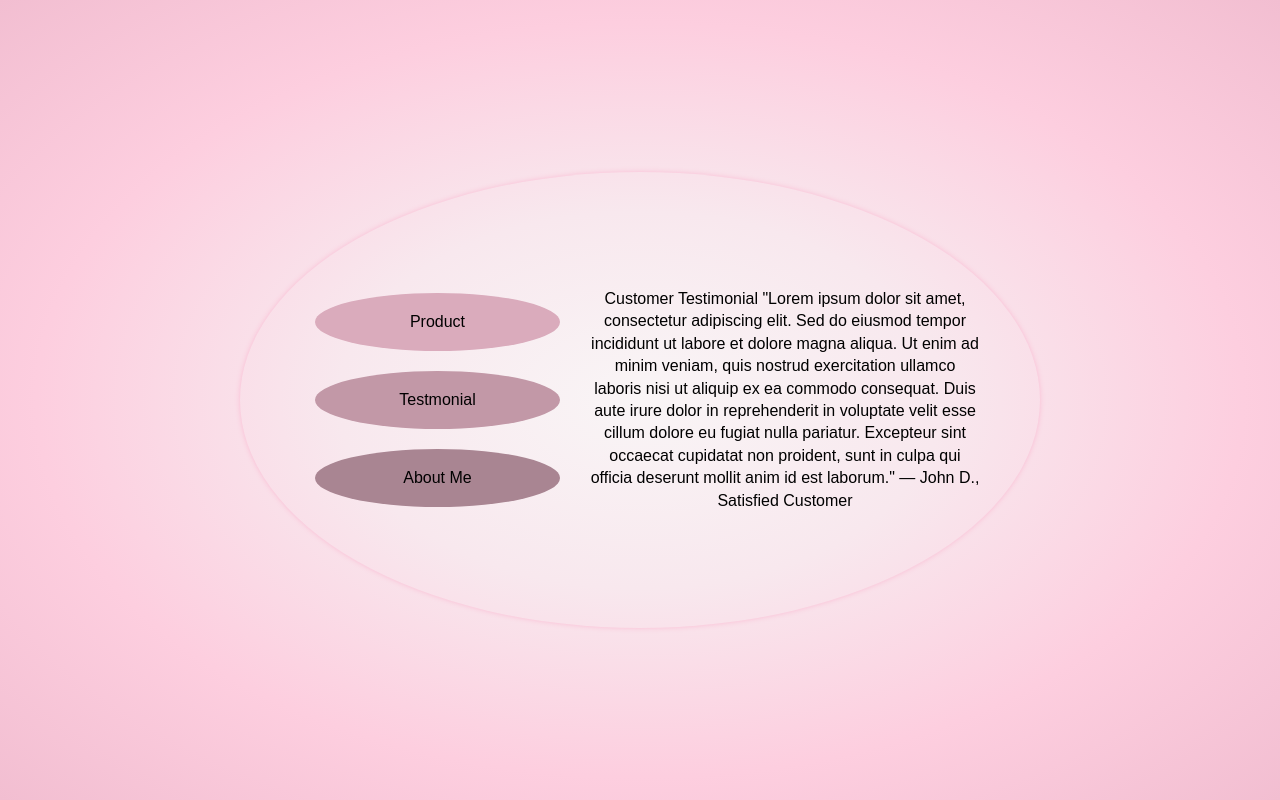
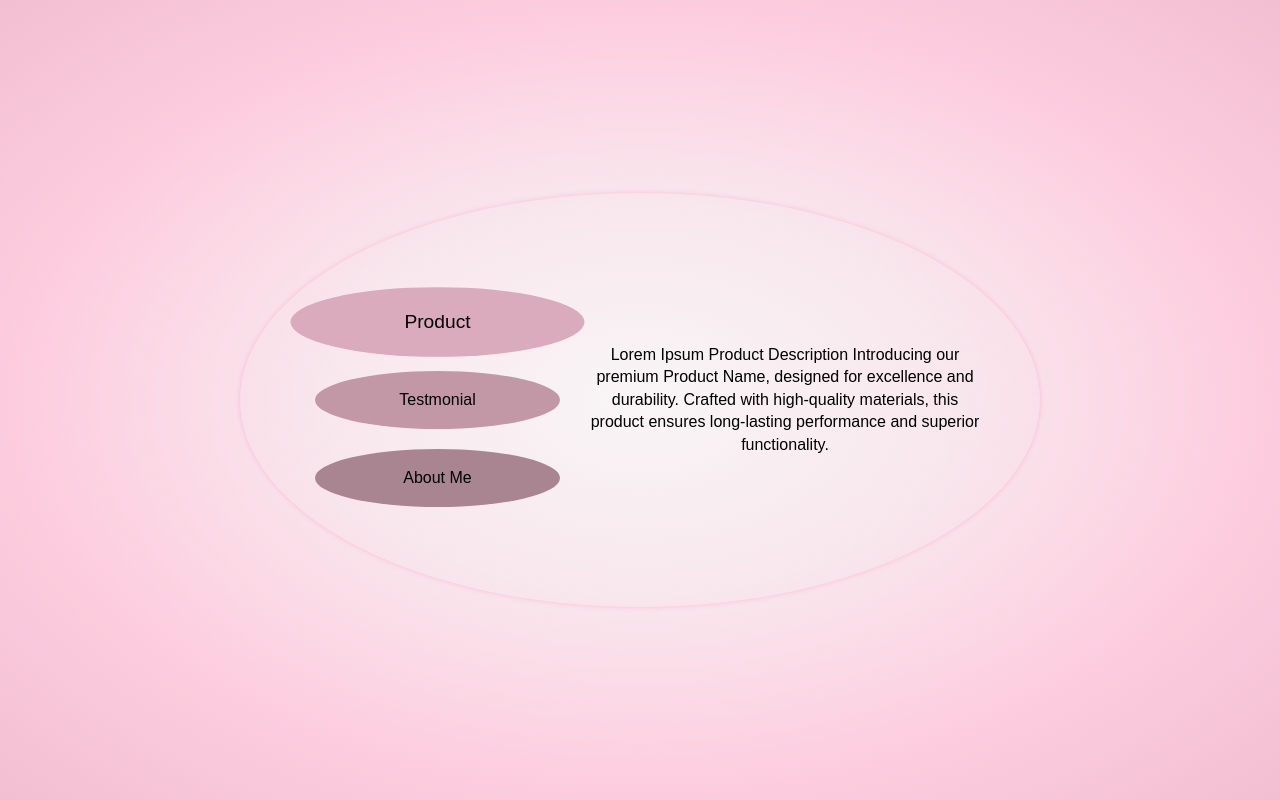
Before and after one commit to mrjannajafi/Component_Tab, a plain HTML site: page index.html in a window 1280 px wide. Both pictures are taken after a click on the button "Product". Drawn offline with Linux system fonts and the light colour scheme.

Commit message:
added Js code

```diff
--- a/index.html
+++ b/index.html
@@ -9,12 +9,12 @@
   <body>
     <main class="container" id="container">
       <div class="button_container">
-        <button class="button" id="btn1" data-tab="1">Product</button>
-        <button class="button" id="btn2" data-tab="2">Testmonial</button>
-        <button class="button" id="btn3" data-tab="3">About Me</button>
+        <button class="button  button--active" id="btn1" data-tab="1"><span>Product</span></button>
+        <button class="button" id="btn2" data-tab="2"><span>Testmonial</span></button>
+        <button class="button" id="btn3" data-tab="3"><span>About Me</span></button>
       </div>
       <div class="text_container">
-        <p id="tab1" class="text hidden">
+        <p id="tab1" class="text text--active">
           Lorem Ipsum Product Description Introducing our premium Product Name,
           designed for excellence and durability. Crafted with high-quality
           materials, this product ensures long-lasting performance and superior
@@ -30,7 +30,7 @@
           sunt in culpa qui officia deserunt mollit anim id est laborum." — John
           D., Satisfied Customer
         </p>
-        <p id="tab3" class="text hidden">
+        <p id="tab3" class="text ">
           About Me Hi, I’m [Your Name], a [your profession/role, e.g., "digital
           marketer," "software engineer," "passionate artist"] with a love for
           [key interests, e.g., "solving complex problems," "telling stories
--- a/script.js
+++ b/script.js
@@ -1,2 +1,24 @@
-const buttonContainer = document.querySelector('#container')
-const
+const buttonContainer = document.querySelector("#container");
+const buttons = document.querySelectorAll(".button");
+const text = document.querySelectorAll(".text");
+
+buttonContainer.addEventListener("click", function (e) {
+  // add closest method because if click child ,
+  // target is button and if click ,
+  // parent element log null
+
+  const clicked = e.target.closest(".button");
+  //   this is modern way that name is Gaurd clause
+  // when we want not excute code in some way
+  if (!clicked) return;
+
+  buttons.forEach((t) => t.classList.remove("button--active"));
+  text.forEach((c) => c.classList.remove("text--active"));
+
+  clicked.classList.add("button--active");
+  document
+    .querySelector(`#tab${clicked.dataset.tab}`)
+    .classList.add("text--active");
+
+  console.log(clicked);
+});
--- a/style.css
+++ b/style.css
@@ -48,17 +48,18 @@ body {
 #btn3 {
   background-color: #a98592;
 }
-.button:hover {
+.button--active {
   transform: scale(1.2);
 }
 .text_container {
   width: 60%;
 }
 .text {
+  display: none;
   text-align: center;
   font-size: 1.6rem;
   line-height: 1.4;
 }
-.hidden {
-  display: none;
+.text--active {
+  display: block;
 }
```
